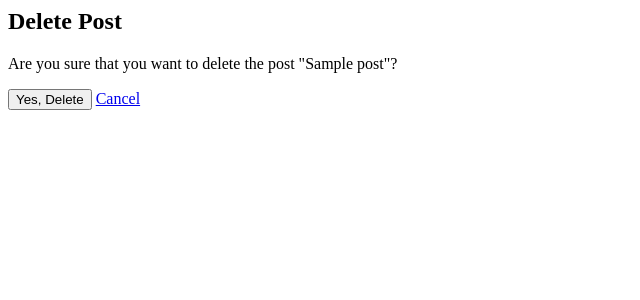
After one commit to Engshima/django-login-system, a Django app: template login_system/blog/templates/blog/post_delete.html in a window 1280 px wide. The commit adds this page. Shown: the top 300 px of the page, without its empty margins (0-640 px from the left). Run offline with Django 3.2, Linux system fonts and the light colour scheme; the template is opened without the code that fills it: most values are stand-ins (such as "Sample title", 1, 10 or a date in 2020).

Commit message:
the blog app has been finished.

```diff
--- a/login_system/blog/templates/blog/home.html
+++ b/login_system/blog/templates/blog/home.html
@@ -8,7 +8,8 @@
       <h2>{{post.title}}</h2>
       <small>published at: {{post.published_at | date:"M d, Y"}} by {{post.author|title}}</small>
       <p>{{post.content}}</p><br>
-      <a href="{% url 'blog:post-edit' post.id %}"> Edit </a>
+      <a href="{% url 'blog:post-edit' post.id %}"> Edit </a> &nbsp;&nbsp;&nbsp;
+      <a href="{% url 'blog:post-delete' post.id %}"> Delete </a>
 
 
     {% endfor %}
--- /dev/null
+++ b/login_system/blog/templates/blog/post_delete.html
@@ -0,0 +1,17 @@
+{% extends 'base.html' %}
+
+
+{% block content %}
+
+   <h2> Delete Post</h2>
+   <form method="POST">
+    {% csrf_token %}
+    <p>Are you sure that you want to delete the post "{{post.title}}"?</p>
+    <div>
+        <button type="submit"> Yes, Delete </button>
+        <a href="{% url "blog:posts" %}"> Cancel </a>
+
+    </div>
+   </form>
+
+{% endblock content %}
--- a/login_system/blog/urls.py
+++ b/login_system/blog/urls.py
@@ -9,4 +9,5 @@ urlpatterns = [
     path('about/',views.about, name='about'),
     path('post/create',views.PostCreate, name='PostCreate'),
     path('post/edit/<int:id>/',views.PostEdit, name='post-edit'),
+    path('post/delete/<int:id>/',views.PostDelete, name='post-delete'),
 ]
```
Also changed, not shown: login_system/blog/views.py (+13 -0 lines), login_system/db.sqlite3.
